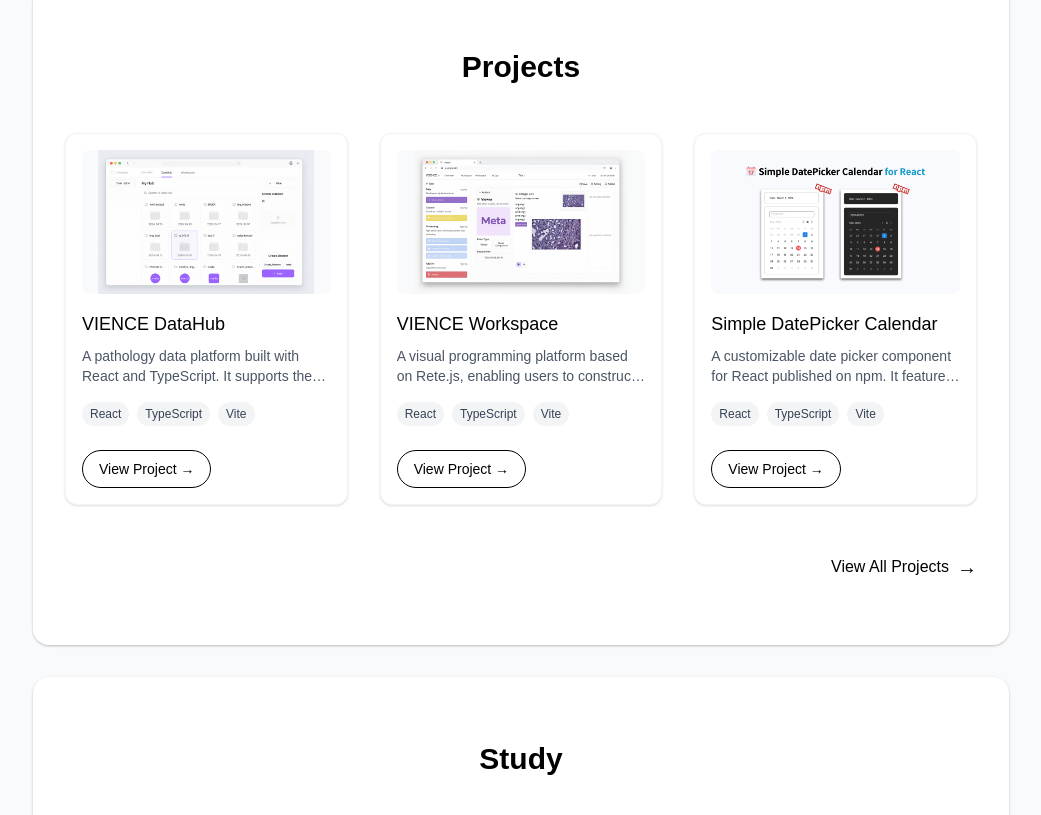
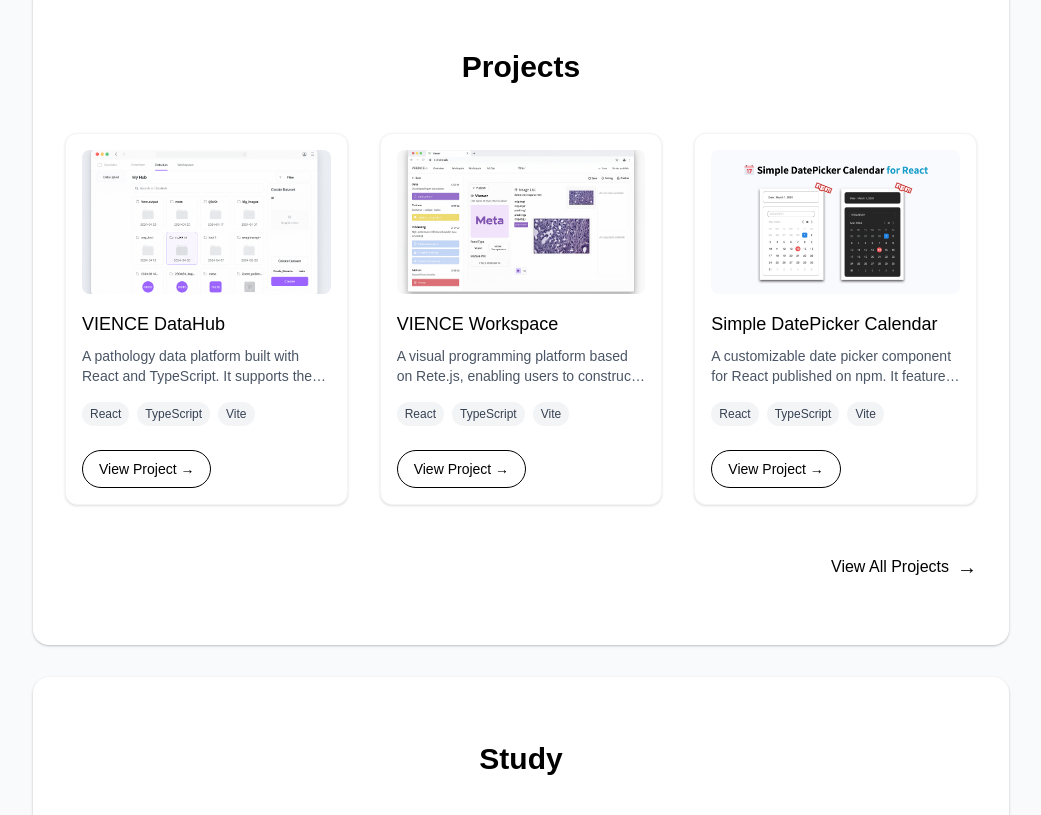
Before and after one commit to ella-yschoi/ella-yschoi.github.io, a Next.js app: page / in a window 1280 px wide. Shown: the part 1505-2320 px from the top of the page, without its empty margins (119-1160 px from the left). Built offline with nearby package versions, Linux system fonts and the light colour scheme.

Commit message:
style: Increase image dimensions and adjust styling in ProjectDetailPage and ProjectCard components

```diff
--- a/src/app/projects/[slug]/page.tsx
+++ b/src/app/projects/[slug]/page.tsx
@@ -122,14 +122,14 @@
         <div className='mb-10'>
           <div
             className='rounded-xl overflow-hidden bg-white flex items-center justify-center shadow-lg mb-4'
-            style={{ minHeight: 320 }}
+            style={{ minHeight: 480 }}
           >
             <Image
               src={mainImage}
               alt={project.title}
               width={800}
-              height={320}
-              className='object-contain w-full h-[320px]'
+              height={480}
+              className='object-contain w-full h-[480px]'
             />
           </div>
           <div className='flex gap-4 justify-center'>
--- a/src/components/ProjectCard.tsx
+++ b/src/components/ProjectCard.tsx
@@ -76,7 +76,7 @@
     <div className='group bg-white rounded-xl shadow hover:shadow-lg border border-gray-100 p-4 transition-all duration-200 hover:-translate-y-1'>
       <div className='h-36 flex items-center justify-center mb-4 bg-gray-50 rounded-lg overflow-hidden relative'>
         {image ? (
-          <Image src={image} alt={title} fill className='object-contain' />
+          <Image src={image} alt={title} fill className='object-cover' />
         ) : (
           <span className='text-4xl text-gray-300'>📦</span>
         )}
```
